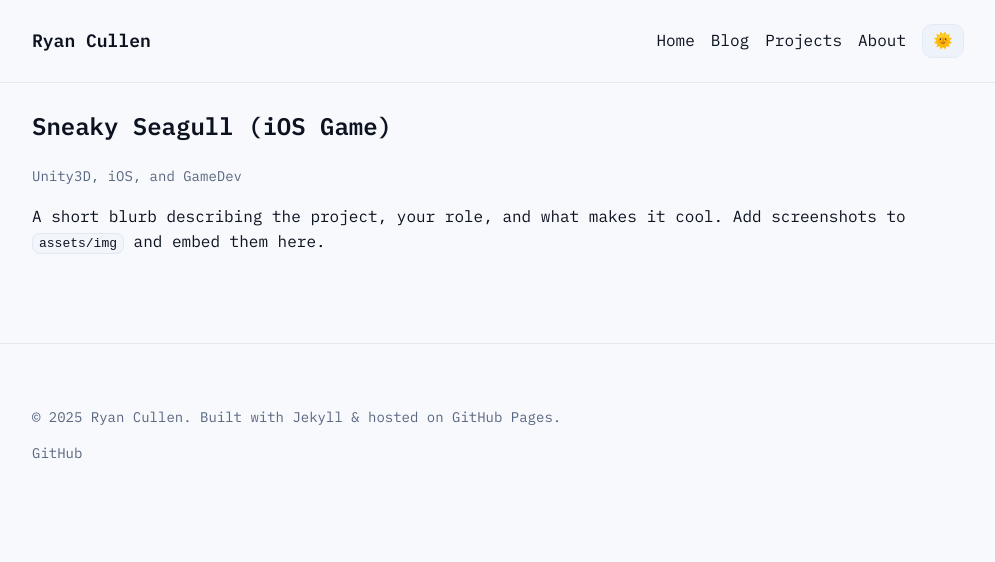
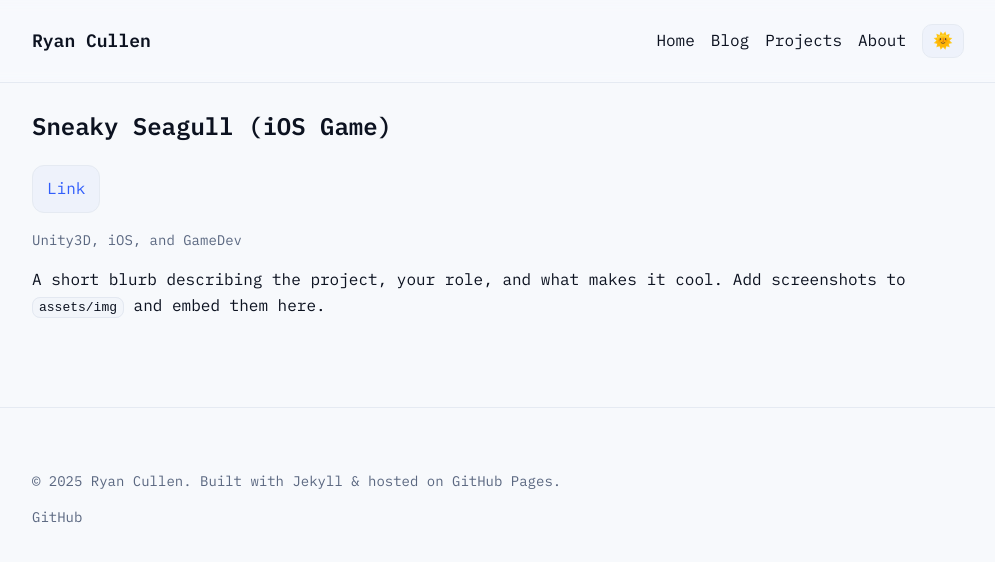
Before and after one commit to ryantcullen/ryantcullen.github.io, a Jekyll site: the page built from _projects/sneaky-seagull.md, in a window 1280 px wide. Shown: the top 562 px of the page, without its empty margins (142-1137 px from the left). Built offline with Jekyll 4.4.1, drawn with Linux system fonts in a browser that asks for light colours.

Commit message:
Fixed missing button

```diff
--- a/_layouts/project.html
+++ b/_layouts/project.html
@@ -4,8 +4,8 @@ layout: default
 <article class="project">
   <h1>{{ page.title }}</h1>
   {%- if page.repo -%}<p><a class="btn" href="{{ page.repo }}">GitHub Repo</a></p>{%- endif -%}
-  {%- if page.demo -%}<p><a class="btn alt" href="{{ page.demo }}">Live Demo</a></p>{%- endif -%}
-  {%- if page.demo -%}<p><a class="btn alt" href="{{ page.link }}">Link</a></p>{%- endif -%}
+  {%- if page.demo -%}<p><a class="btn" href="{{ page.demo }}">Live Demo</a></p>{%- endif -%}
+  {%- if page.link -%}<p><a class="btn" href="{{ page.link }}">Link</a></p>{%- endif -%}
   <p class="meta">{{ page.tags | array_to_sentence_string }}</p>
   {{ content }}
 </article>
```
